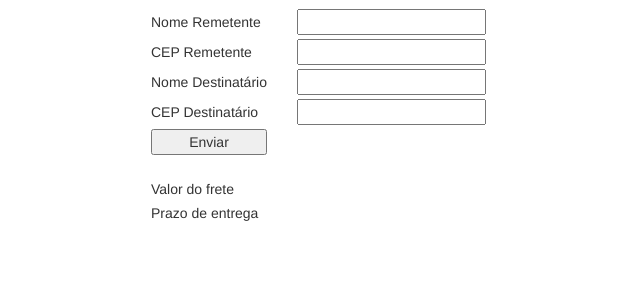
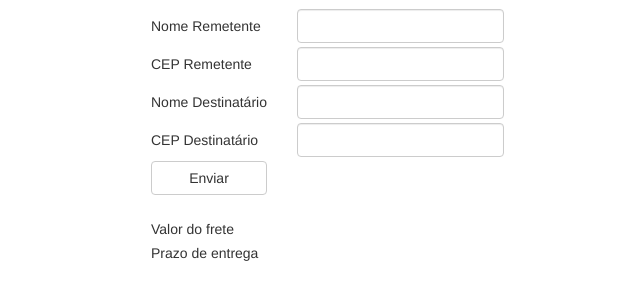
Before and after one commit to makotohadou/calculofrete, a website: page index.html in a window 1280 px wide. Shown: the part 63-362 px from the top of the page, without its empty margins (269-909 px from the left). Drawn offline with nearby package versions, Linux system fonts and the light colour scheme.

Commit message:
Pequenas alteracoes

```diff
--- a/index.html
+++ b/index.html
@@ -8,7 +8,6 @@
     <link rel="stylesheet" href="https://maxcdn.bootstrapcdn.com/bootstrap/3.3.7/css/bootstrap.min.css">
     <script src="https://ajax.googleapis.com/ajax/libs/jquery/3.3.1/jquery.min.js"></script>
     <script src="https://maxcdn.bootstrapcdn.com/bootstrap/3.3.7/js/bootstrap.min.js"></script>
-    <script src="index.js" type="text/javascript"></script>
     <style type="text/css">
         .container-fluid {
             width: 500px;
@@ -32,28 +31,31 @@
 <body>
     <div class="container-fluid">
         <h1>Calcule o seu frete</h1>
-        <div ng-app="myApp" ng-controller="controller">
+        <form>
+        <div ng-app="myApp" ng-controller="controller" >
+
             <table>
                 <tr>
                     <td>Nome Remetente</td>
-                    <td><input type="text" ng-model="objJson.nmRemetente" ></td>
+                    <td><input type="text" ng-model="objJson.nmRemetente" class="form-control"  required></td>
                 </tr>
                 <tr>
                     <td>CEP Remetente</td>
-                    <td> <input type="text" ng-model="objJson.cepRemetente" ></td>
+                    <td> <input type="text" ng-model="objJson.cepRemetente" class="form-control"  required></td>
                 </tr>
                 <tr>
                     <td>Nome Destinatário</td>
-                    <td><input type="text" ng-model="objJson.nmDestinatario" ></td>
+                    <td><input type="text" ng-model="objJson.nmDestinatario" class="form-control"  required></td>
                 </tr>
                 <tr>
                     <td>CEP Destinatário</td>
-                    <td><input type="text" ng-model="objJson.cepDestinatario" ></td>
+                    <td><input type="text" ng-model="objJson.cepDestinatario" class="form-control"  required></td>
                 </tr>
                 <tr>
-                    <td><input type="button" value='Enviar' ng-click="submit()"></td>
+                    <td><input type="button" class="btn btn-default" value='Enviar' ng-click="submit()"></td>
                 </tr>
             </table>
+
             <br>
             <table>
                 <tr>
@@ -67,6 +69,7 @@
             </table>
 
         </div>
+        </form>
     </div>
 </body>
 <script>
```
